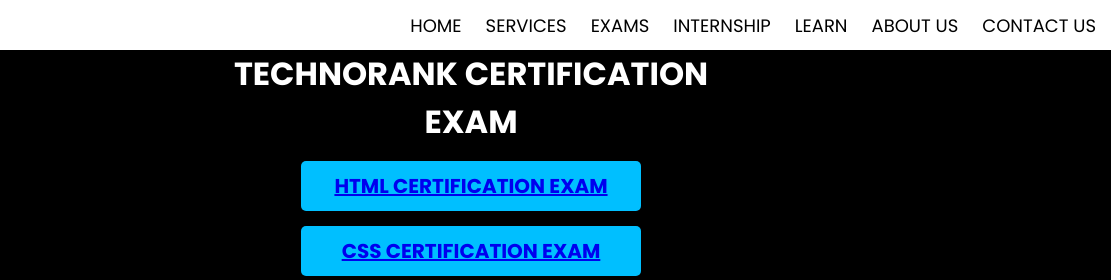
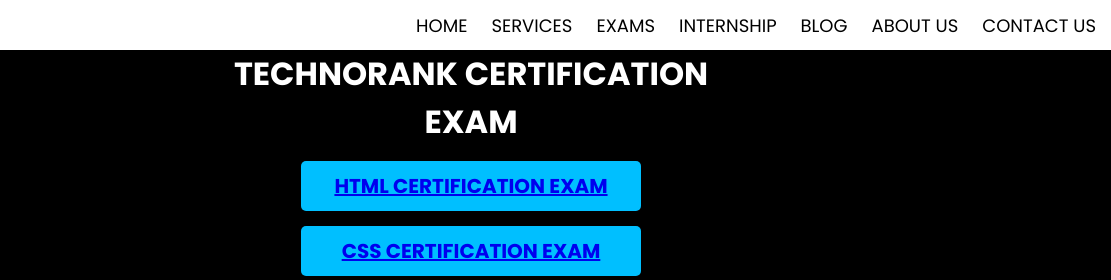
Before and after one commit to SaiKaran12/Technorank, a plain HTML site: page certificateexam.html in a window 1280 px wide. Shown: the top 280 px of the page, 169-1280 px from the left. Drawn offline with Linux system fonts and the light colour scheme; a web font is replaced by a local one.

Commit message:
Update certificateexam.html

```diff
--- a/certificateexam.html
+++ b/certificateexam.html
@@ -19,7 +19,7 @@
             <li><a href="services.html">SERVICES</a></li>
             <li><a href="#">EXAMS</a></li>
             <li><a href="internship.html">INTERNSHIP</a></li>
-            <li><a href="learn.html">LEARN</a></li>
+            <li><a href="https://technoranksolutions.blogspot.com/">BLOG</a></li>
             <li><a href="about.html">ABOUT US</a></li>
             <li><a href="#footer">CONTACT US</a></li>
         </ul>
@@ -32,7 +32,7 @@
             <li><a href="index.html">HOME</a></li>
             <li><a href="services.html">SERVICES</a></li>
             <li><a href="internship.html">INTERNSHIP</a></li>
-            <li><a href="learn.html">LEARN</a></li>
+            <li><a href="https://technoranksolutions.blogspot.com/">BLOG</a></li>
             <li><a href="about.html">ABOUT US</a></li>
             <li><a href="#footer">CONTACT US</a></li>
         </ul>
```
